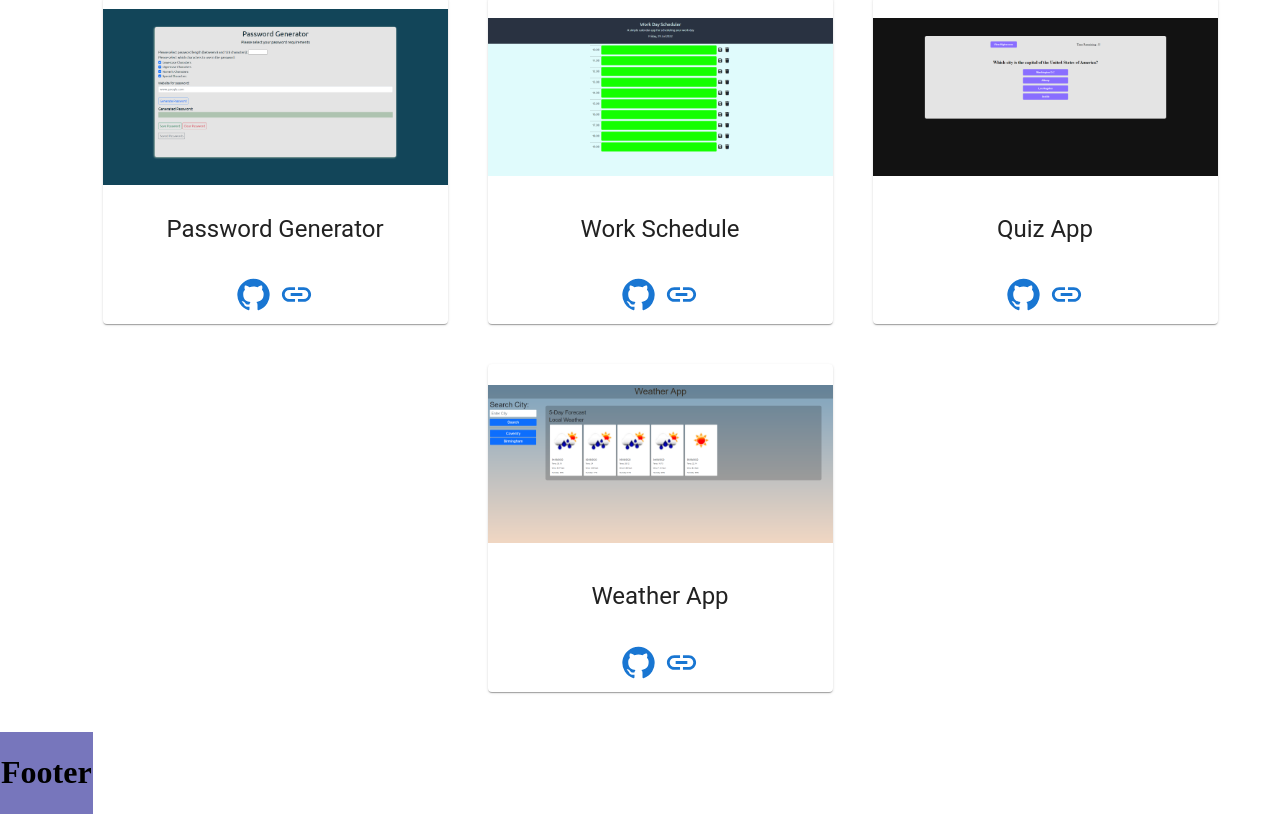
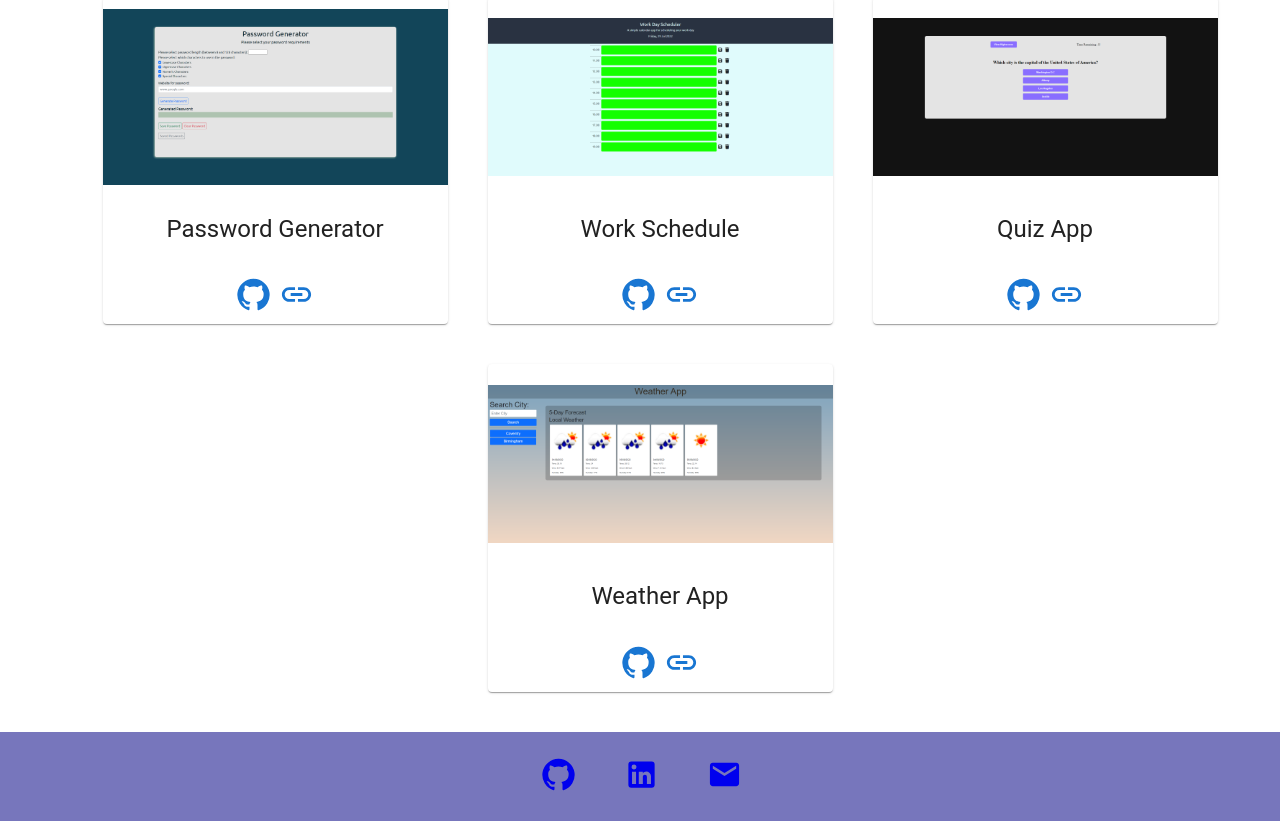
Before and after one commit to glowingmanagement/portfolio-react, a React (Create React App) app: page / in a window 1280 px wide. Shown: the part 571-1392 px from the top of the page. Built offline with nearby package versions, Linux system fonts and the light colour scheme.

Commit message:
add footer links

```diff
--- a/src/components/Footer/Footer.css
+++ b/src/components/Footer/Footer.css
@@ -2,5 +2,6 @@
     background-color: #7776BC;
     border: 1px #7776BC solid;
     position: absolute;
-
+    width: 100%;
+    text-align: center;
 }
--- a/src/components/Footer/index.js
+++ b/src/components/Footer/index.js
@@ -1,9 +1,32 @@
 import "./Footer.css";
+import GitHubIcon from "@mui/icons-material/GitHub";
+import LinkedInIcon from "@mui/icons-material/LinkedIn";
+import EmailIcon from "@mui/icons-material/Email";
 
 const Footer = () => {
   return (
     <div className="footerContainer">
-      <h1>Footer</h1>
+      <a
+        target="_blank"
+        href="https://www.github.com/glowingmanagement"
+        rel="noreferrer"
+      >
+        <GitHubIcon sx={{ fontSize: 35, margin: 3 }} />
+      </a>
+      <a
+        target="_blank"
+        href="https://www.linkedin.com/in/joshholmes22"
+        rel="noreferrer"
+      >
+        <LinkedInIcon sx={{ fontSize: 35, margin: 3 }} />
+      </a>
+      <a
+        target="_blank"
+        href="mailto:josh@glowingmanagement.com"
+        rel="noreferrer"
+      >
+        <EmailIcon sx={{ fontSize: 35, margin: 3 }} />
+      </a>
     </div>
   );
 };
```
